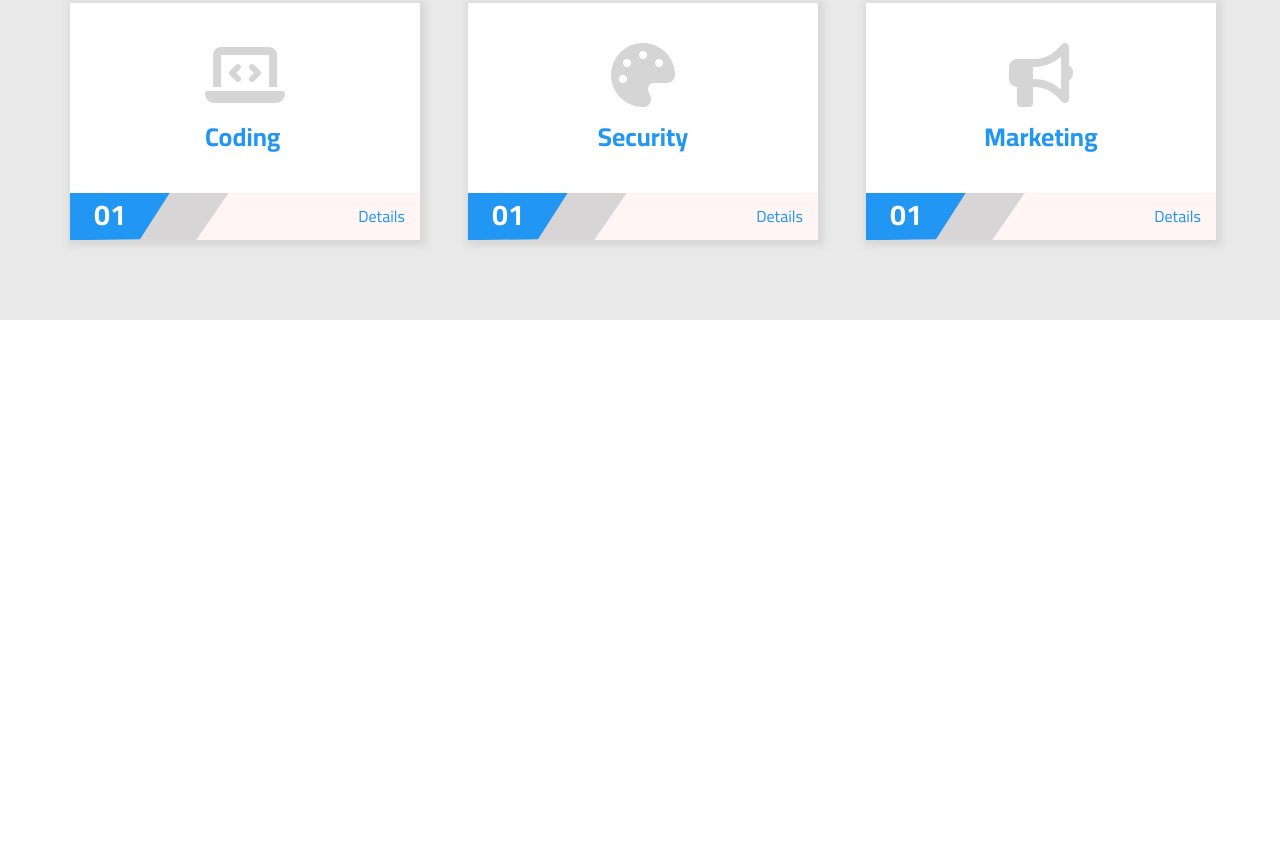
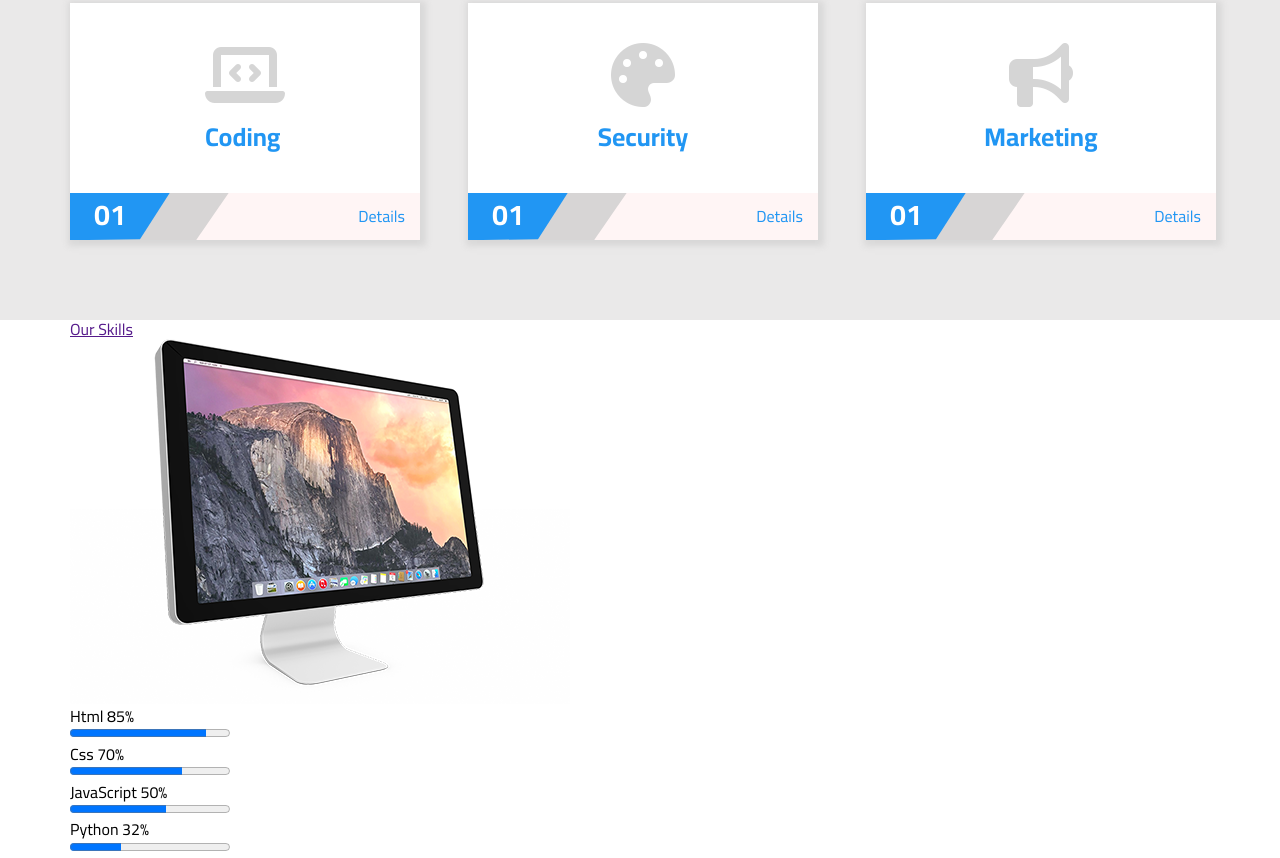
Before and after one commit to haniissa/review-HTML-css-js-al-zero, a website: page project/MyWorkDesign3/index.html in a window 1280 px wide. Shown: the part 6693-7551 px from the top of the page. Before the commit the page ends 7013 px from the top, so only its background shows below. Drawn offline with Linux system fonts and the light colour scheme.

Commit message:
finsh section skills

```diff
--- a/project/MyWorkDesign3/index.html
+++ b/project/MyWorkDesign3/index.html
@@ -848,6 +848,42 @@
 		</div>
 	</section>
 	<!-- End Services -->
+	<!-- Our skills -->
+	<section class="ourSkills">
+		<div class="container">
+			<div class="button">
+				<a href="">Our Skills</a>
+			</div>
+			<div class="conten">
+				<div class="image">
+					<img src="./img/skills.png" alt="">
+				</div>
+				<div class="skills">
+					<div class="label">
+						<label for="html">Html</label>
+						<span>85%</span>
+					</div>
+					<progress id="html" value="85" max="100"> 32% </progress>
+					<div class="label">
+						<label for="css">Css</label>
+						<span>70%</span>
+					</div>
+					<progress id="css" value="70" max="100"> 32% </progress>
+					<div class="label">
+						<label for="javaScript">JavaScript</label>
+						<span>50%</span>
+					</div>
+					<progress id="javaScript" value="60" max="100"> 32% </progress>
+					<div class="label">
+						<label for="python">Python</label>
+						<span>32%</span>
+					</div>
+					<progress id="python" value="32" max="100"> 32% </progress>
+				</div>
+			</div>
+		</div>
+	</section>
+	<!-- Our skills -->
 </body>
 
 </html>
```
